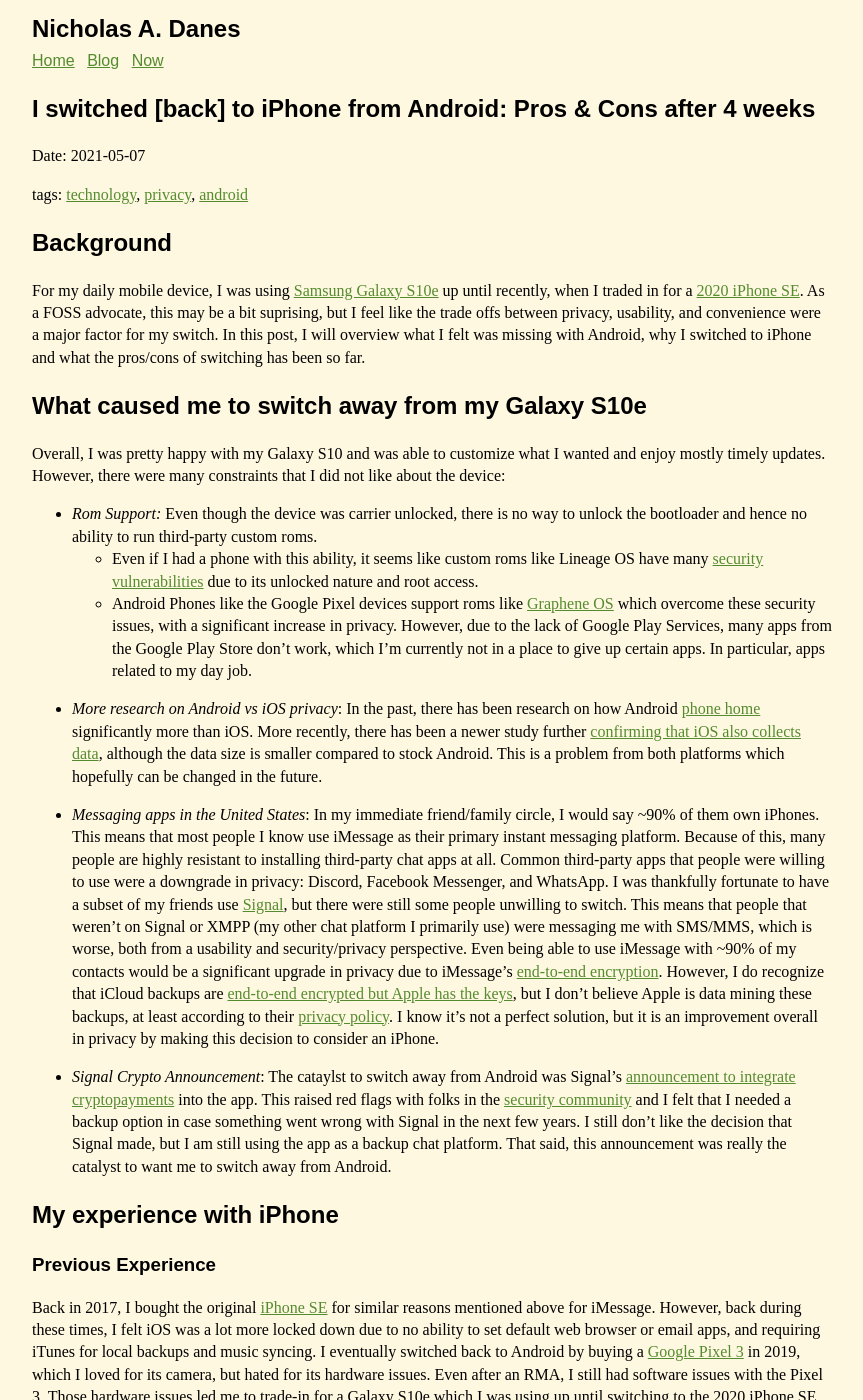
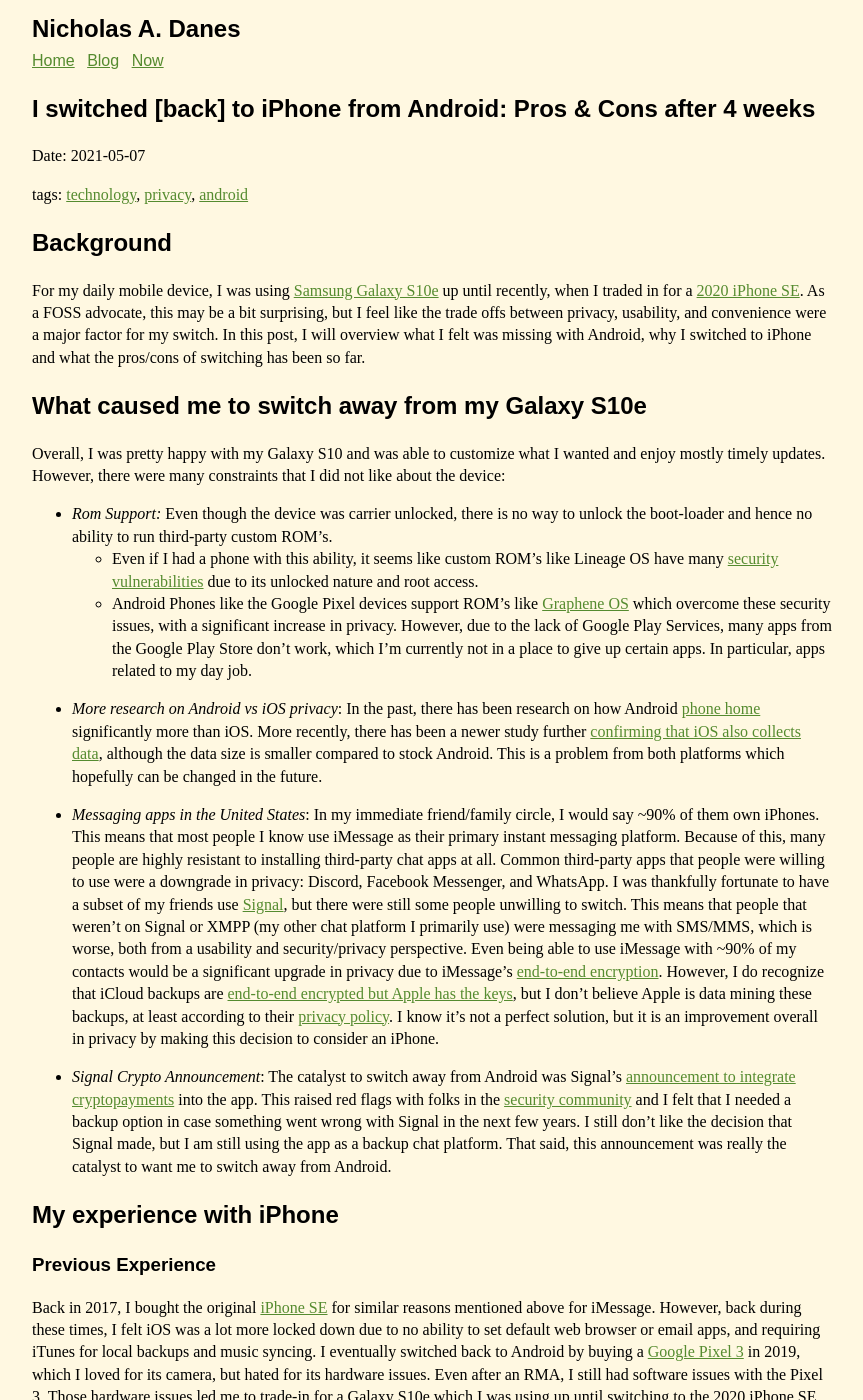
Before and after one commit to danesnick/old_website, a Jekyll site: the page built from _posts/2021-05-07-Switched-to-iPhone.markdown, in a window 1280 px wide and 1400 px high. Shown: the whole window, without its empty margins (208-1071 px from the left). Built offline with Jekyll 4.4.1, drawn with Linux system fonts in a browser that asks for light colours.

Commit message:
Used aspell on latest post

```diff
--- a/_posts/2021-05-07-Switched-to-iPhone.markdown
+++ b/_posts/2021-05-07-Switched-to-iPhone.markdown
@@ -9,22 +9,22 @@
 
 ## Background
 
-For my daily mobile device, I was using [Samsung Galaxy S10e](https://www.apple.com/iphone-se/) up until recently, when I traded in for a [2020 iPhone SE](https://www.apple.com/iphone-se/). As a FOSS advocate, this may be a bit suprising, but I feel like the trade offs between privacy, usability, and convenience were a major factor for my switch. In this post, I will overview what I felt was missing with Android, why I switched to iPhone and what the pros/cons of switching has been so far.
+For my daily mobile device, I was using [Samsung Galaxy S10e](https://www.apple.com/iphone-se/) up until recently, when I traded in for a [2020 iPhone SE](https://www.apple.com/iphone-se/). As a FOSS advocate, this may be a bit surprising, but I feel like the trade offs between privacy, usability, and convenience were a major factor for my switch. In this post, I will overview what I felt was missing with Android, why I switched to iPhone and what the pros/cons of switching has been so far.
 
 
 ## What caused me to switch away from my Galaxy S10e
 
 Overall, I was pretty happy with my Galaxy S10 and was able to customize what I wanted and enjoy mostly timely updates. However, there were many constraints that I did not like about the device:
 
-* *Rom Support:* Even though the device was carrier unlocked, there is no way to unlock the bootloader and hence no ability to run third-party custom roms.
-	+ Even if I had a phone with this ability, it seems like custom roms like Lineage OS have many [security vulnerabilities](https://madaidans-insecurities.github.io/android.html) due to its unlocked nature and root access.
-	+ Android Phones like the Google Pixel devices support roms like [Graphene OS](https://grapheneos.org/) which overcome these security issues, with a significant increase in privacy. However, due to the lack of Google Play Services, many apps from the Google Play Store don't work, which I'm currently not in a place to give up certain apps. In particular, apps related to my day job.
+* *Rom Support:* Even though the device was carrier unlocked, there is no way to unlock the boot-loader and hence no ability to run third-party custom ROM's.
+	+ Even if I had a phone with this ability, it seems like custom ROM's like Lineage OS have many [security vulnerabilities](https://madaidans-insecurities.github.io/android.html) due to its unlocked nature and root access.
+	+ Android Phones like the Google Pixel devices support ROM's like [Graphene OS](https://grapheneos.org/) which overcome these security issues, with a significant increase in privacy. However, due to the lack of Google Play Services, many apps from the Google Play Store don't work, which I'm currently not in a place to give up certain apps. In particular, apps related to my day job.
 
 * *More research on Android vs iOS privacy*: In the past, there has been research on how Android [phone home](https://www.bleepingcomputer.com/news/google/idle-android-phones-send-data-to-google-ten-times-more-often-than-ios-devices-to-apple/) significantly more than iOS. More recently, there has been a newer study further [confirming that iOS also collects data](https://www.tomsguide.com/news/android-ios-data-collection), although the data size is smaller compared to stock Android. This is a problem from both platforms which hopefully can be changed in the future.
 
 * *Messaging apps in the United States*: In my immediate friend/family circle, I would say ~90% of them own iPhones. This means that most people I know use iMessage as their primary instant messaging platform. Because of this, many people are highly resistant to installing third-party chat apps at all. Common third-party apps that people were willing to use were a downgrade in privacy: Discord, Facebook Messenger, and WhatsApp. I was thankfully fortunate to have a subset of my friends use [Signal](https://signal.org/), but there were still some people unwilling to switch. This means that people that weren't on Signal or XMPP (my other chat platform I primarily use) were messaging me with SMS/MMS, which is worse, both from a usability and security/privacy perspective. Even being able to use iMessage with ~90% of my contacts would be a significant upgrade in privacy due to iMessage's [end-to-end encryption](https://www.apple.com/privacy/features/). However, I do recognize that iCloud backups are [end-to-end encrypted but Apple has the keys](https://support.apple.com/en-us/HT202303), but I don't believe Apple is data mining these backups, at least according to their [privacy policy](https://www.apple.com/legal/privacy/en-ww/). I know it's not a perfect solution, but it is an improvement overall in privacy by making this decision to consider an iPhone.
 
-* *Signal Crypto Announcement*: The cataylst to switch away from Android was Signal's [announcement to integrate cryptopayments](https://signal.org/blog/help-us-test-payments-in-signal/) into the app. This raised red flags with folks in the [security community](https://www.schneier.com/blog/archives/2021/04/wtf-signal-adds-cryptocurrency-support.html) and I felt that I needed a backup option in case something went wrong with Signal in the next few years. I still don't like the decision that Signal made, but I am still using the app as a backup chat platform. That said, this announcement was really the catalyst to want me to switch away from Android.
+* *Signal Crypto Announcement*: The catalyst to switch away from Android was Signal's [announcement to integrate cryptopayments](https://signal.org/blog/help-us-test-payments-in-signal/) into the app. This raised red flags with folks in the [security community](https://www.schneier.com/blog/archives/2021/04/wtf-signal-adds-cryptocurrency-support.html) and I felt that I needed a backup option in case something went wrong with Signal in the next few years. I still don't like the decision that Signal made, but I am still using the app as a backup chat platform. That said, this announcement was really the catalyst to want me to switch away from Android.
 
 ## My experience with iPhone
 
```
